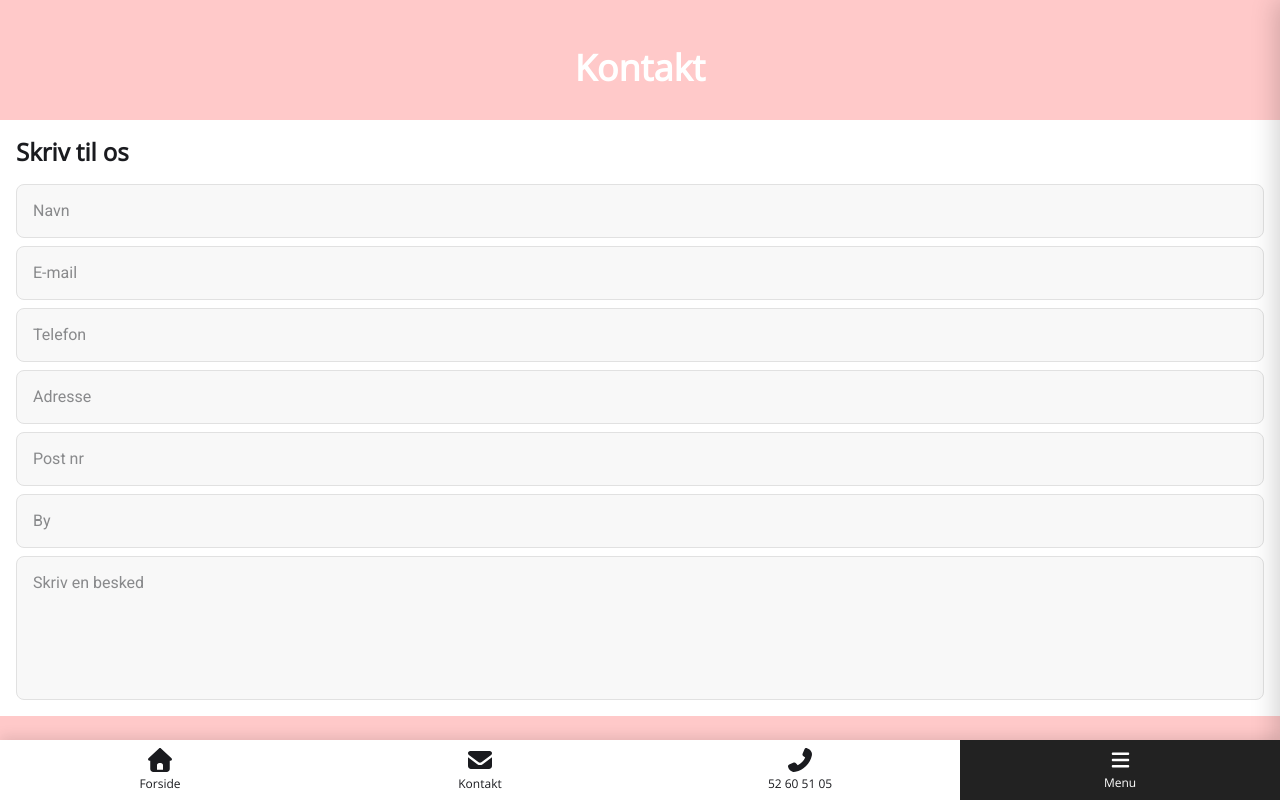
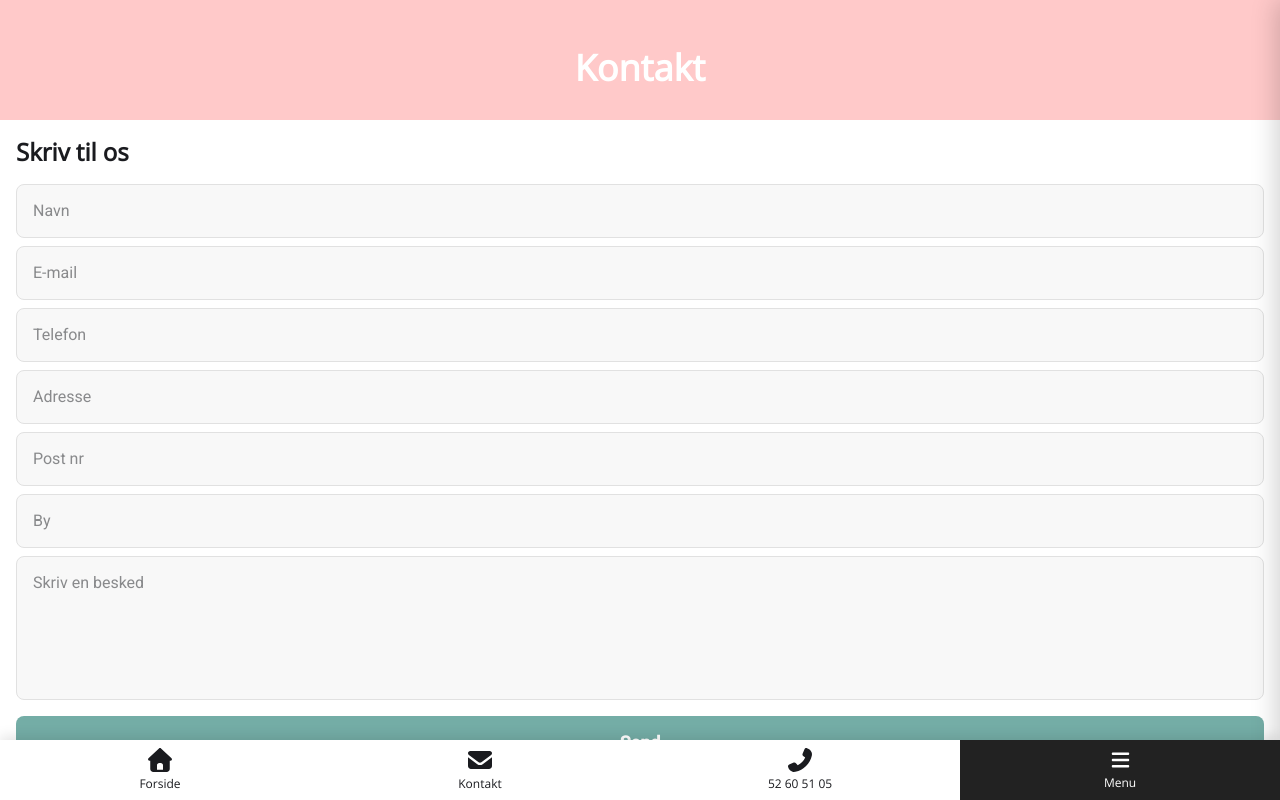
Before and after one commit to NicklasFjeldsted/NicklasFjeldsted.github.io, an Angular app: page /kontakt in a window 1280 px wide. Shown: the top 800 px of the page. Built offline with nearby package versions, Linux system fonts and the light colour scheme.

Commit message:
feat(Contact): add 'Send' button to contact form in contact.html

```diff
--- a/src/app/views/contact/contact.html
+++ b/src/app/views/contact/contact.html
@@ -12,6 +12,7 @@
 				<input class="outline-0 p-4 border border-[#e1e1e1] rounded-lg bg-[#f8f8f8]" type="text" placeholder="By"/>
 				<textarea class="outline-0 p-4 border border-[#e1e1e1] rounded-lg resize-none h-36 bg-[#f8f8f8]" type="text" placeholder="Skriv en besked"></textarea>
 			</div>
+            <button class="text-lg text-center py-4 bg-[#74ADA6] text-white font-bold rounded-lg">Send</button>
 		</div>
 	</section>
 </div>
```
